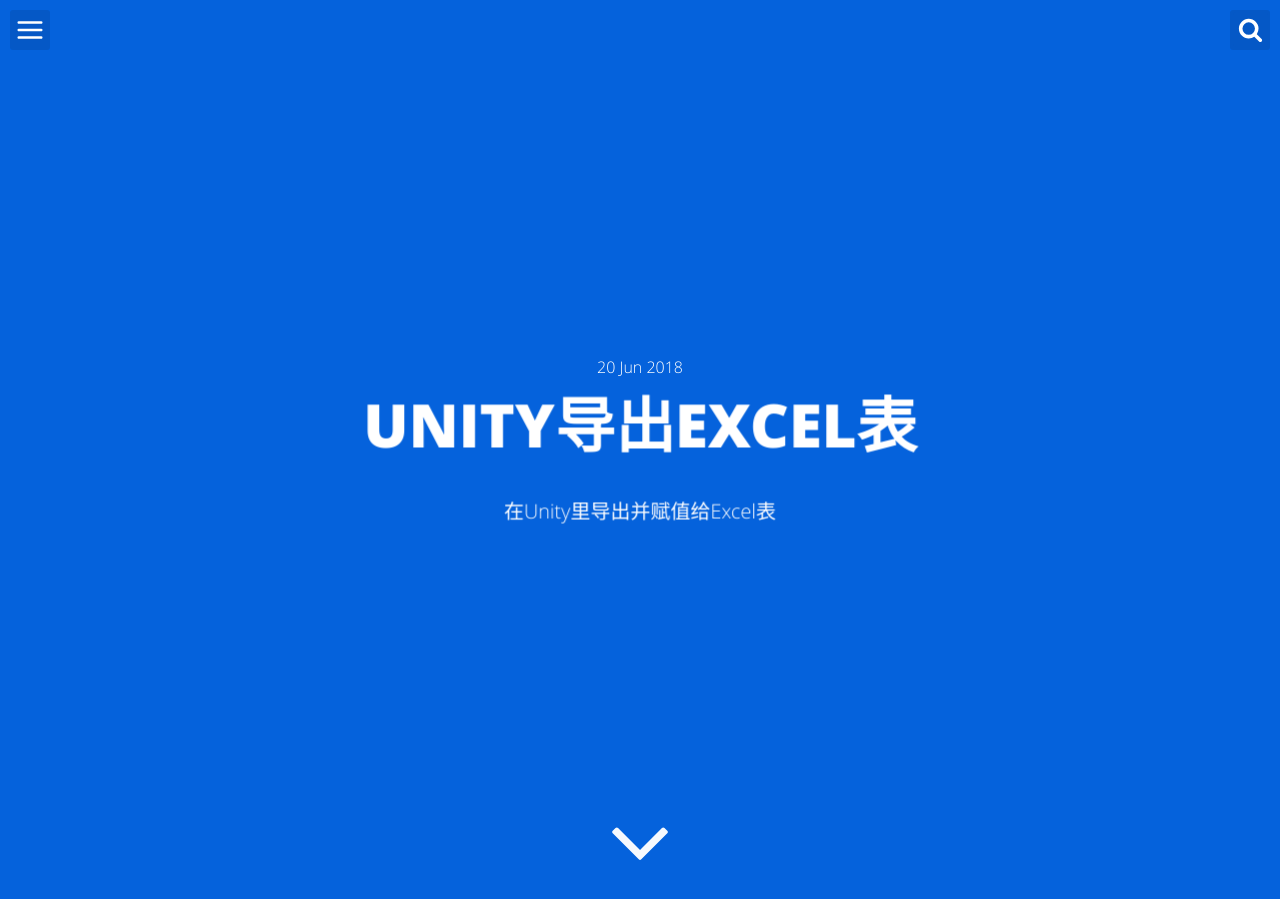
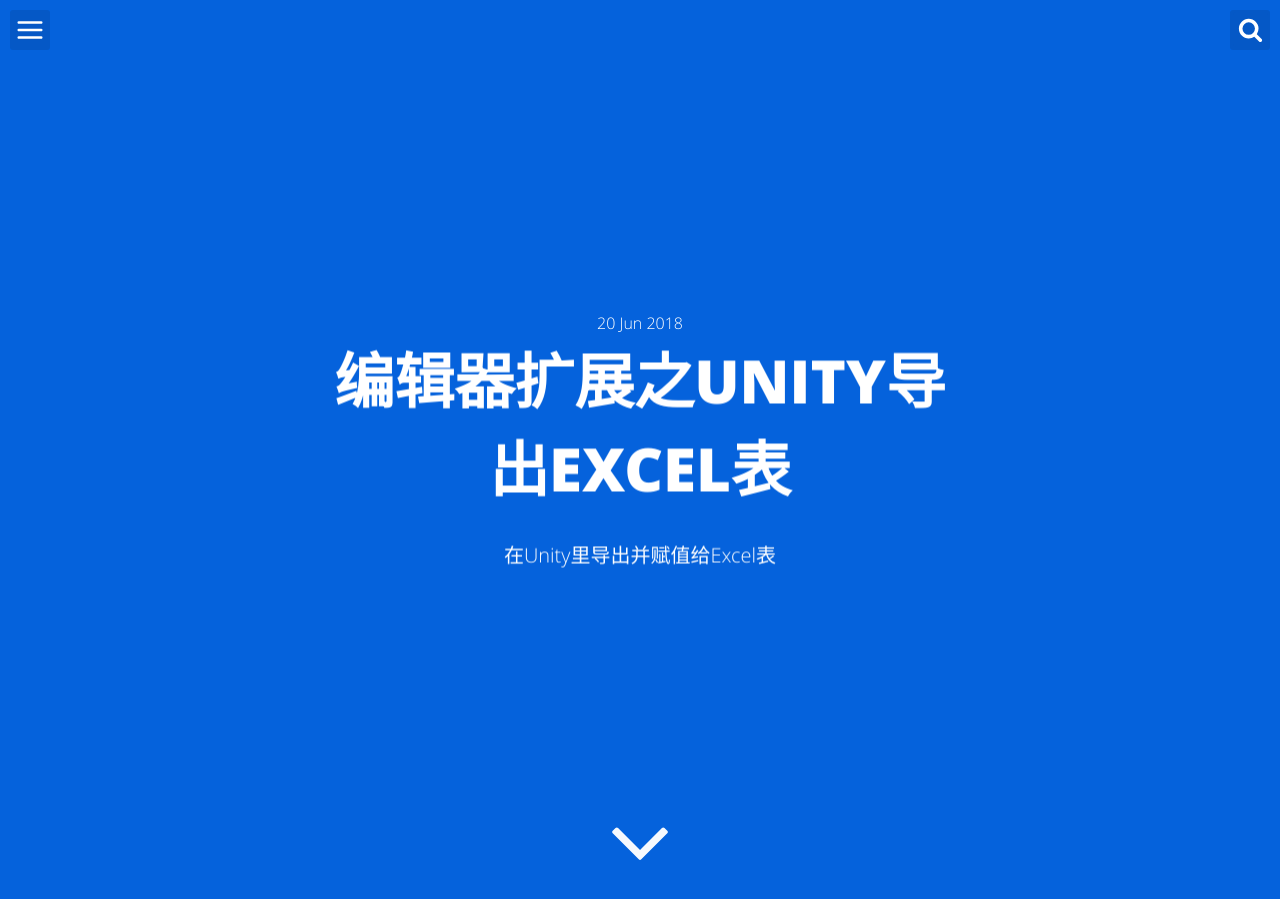
Before and after one commit to BruceQi93/BruceQi93.github.io, a Jekyll site: the page built from _posts/2018-6-20-ExportExcelFile.md, in a window 1280 px wide and 900 px high. Built offline with Jekyll 4.4.1, drawn with Linux system fonts in a browser that asks for light colours; comment, search, counter and statistics services are not loaded.

Commit message:
update file

```diff
--- a/_posts/2018-6-20-ExportExcelFile.md
+++ b/_posts/2018-6-20-ExportExcelFile.md
@@ -1,6 +1,6 @@
 ---
 layout: post
-title: "Unity导出Excel表"
+title: "编辑器扩展之Unity导出Excel表"
 date: 2018-6-20
 image: '/assets/img/'
 description: '在Unity里导出并赋值给Excel表'
```
